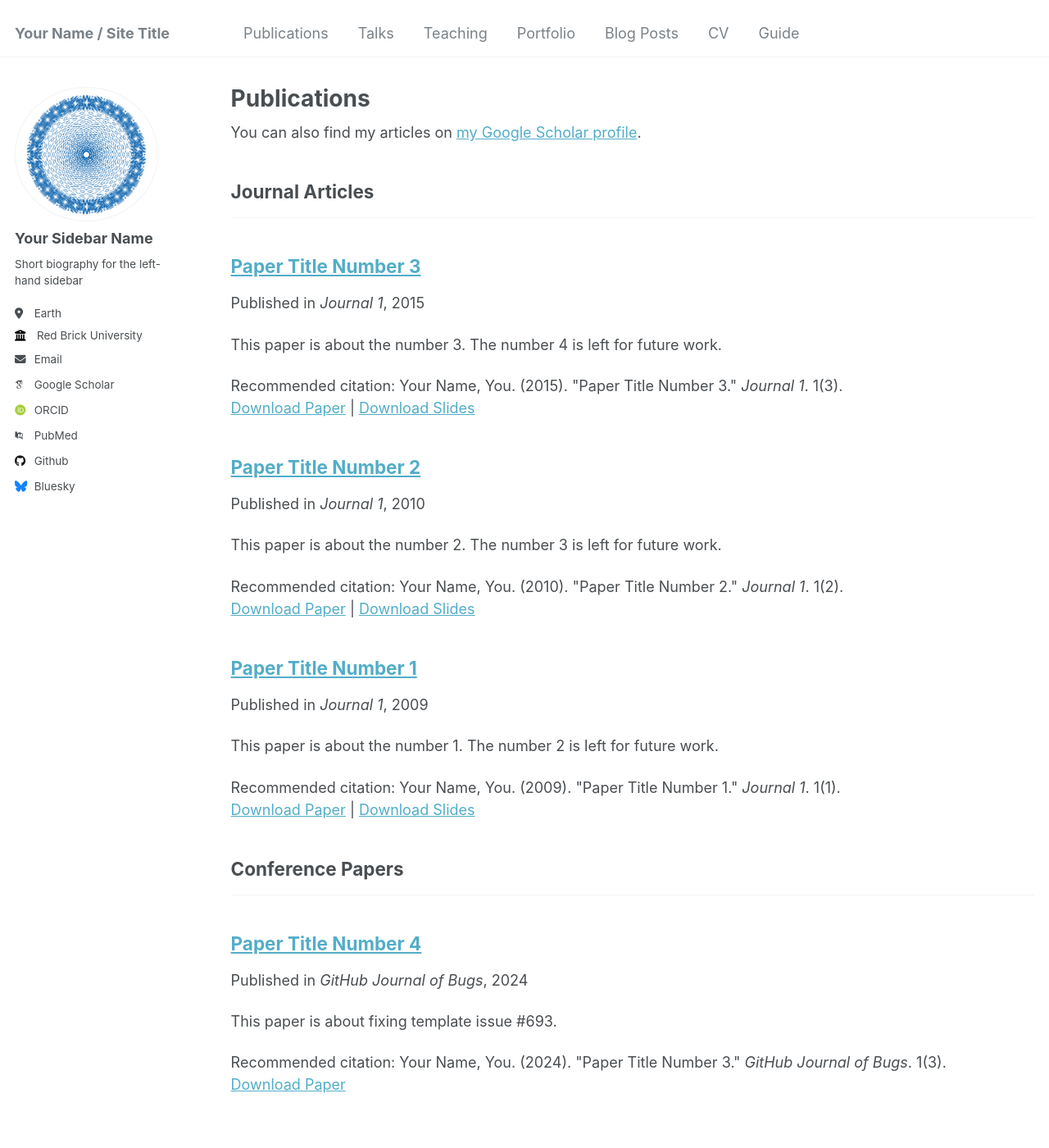
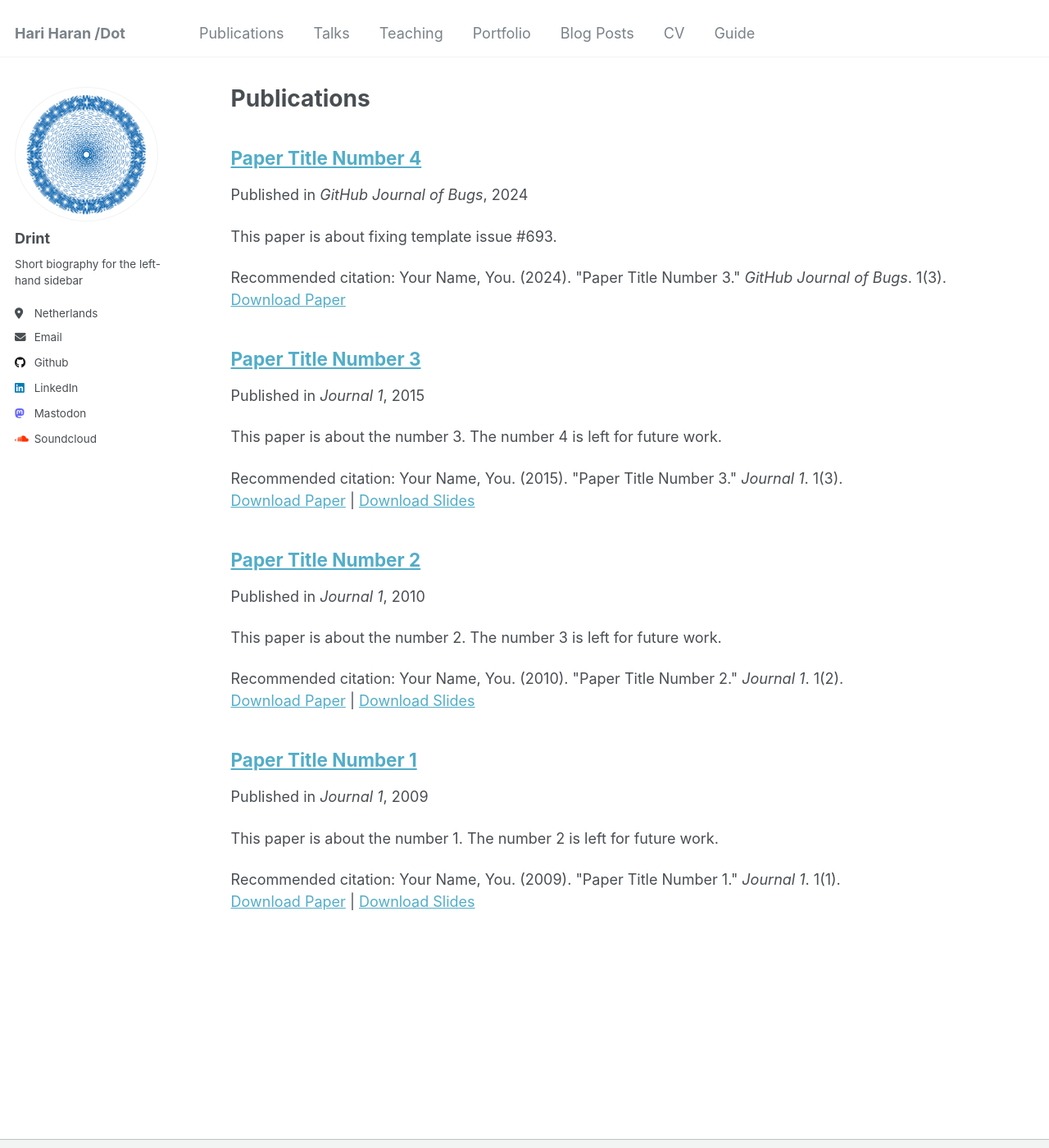
Before and after one commit to hariharan382/drint.github.io, a Jekyll site: the page built from _pages/publications.html, in a window 1280 px wide and 1400 px high. Shown: the whole window at 82% size. Built offline with Jekyll 4.4.1, drawn with Linux system fonts in a browser that asks for light colours; some web fonts are replaced; part of the change alters nothing that is shown; some of the changed text lies outside the part shown.

```diff
--- a/_config.yml
+++ b/_config.yml
@@ -7,14 +7,16 @@
 # server process.
 
 # Basic Site Settings
-locale                   : "en-US"
-title                    : "Your Name / Site Title"
+locale                   : "en-NL"
+title                    : "Hari Haran /Dot"
 title_separator          : "-"
-name                     : &name "Your Name"
-description              : &description "personal description"
-url                      : https://academicpages.github.io # the base hostname & protocol for your site e.g. "https://mmistakes.github.io"
+name                     : &name "Hari Haran"
+description              : &description "Personal webpage"
+url                      : "https://hariharan382.github.io/drint.github.io/" # the base hostname & protocol for your site e.g. "https://mmistakes.github.io"
 baseurl                  : "" # the subpath of your site, e.g. "/blog"
-repository               : "academicpages/academicpages.github.io"
+repository               : "hariharan382/drint.github.io"
+
+
 
 # Site Author - The following control what appear as part of the author content on the side bar.
 #               If a field is blank the icon and link will not appear, otherwise it will be shown.
@@ -22,111 +24,23 @@ repository               : "academicpages/academicpages.github.io"
 author:
   # Biographic information
   avatar           : "profile.png"
-  name             : "Your Sidebar Name"
-  pronouns         : # example: "she/her"
+  name             : "Drint"
   bio              : "Short biography for the left-hand sidebar"
-  location         : "Earth"
-  employer         : "Red Brick University"
+  location         : "Netherlands"
+  University         : "University of Twente"
   uri              : # URL
-  email            : "none@example.org"
+  email            : "rhariharan909@gmail.com"
 
-  # Academic websites
-  arxiv            : # URL - Update with the correct link to your profile
-  googlescholar    : "https://scholar.google.com/citations?user=PS_CX0AAAAAJ"
-  impactstory      : # URL
-  orcid            : "http://orcid.org/yourorcidurl"
-  semantic         : # URL
-  pubmed           : "https://www.ncbi.nlm.nih.gov/pubmed/?term=john+snow"
-  researchgate     : # URL
 
   # Repositories and software development
-  bitbucket        : # Username - Update with your username on the site
-  codepen          : # Username
-  dribbble         : # Username
-  github           : "academicpages"
-  kaggle           : # Username
-  stackoverflow    : # User number or user number and name (i.e., use "1" or "1/jeff-atwood")
+  github           : "hariharan382"
+  Huggingface      : "Drint"
+
 
   # Social media
-  bluesky          : "bsky.app" # Replace this with you Bluesky username
-  facebook         : # Username
-  flickr           : # Username
-  foursquare       : # Username
-  goodreads        : # Username
-  google_plus      : # Username
-  keybase          : # Username
-  instagram        : # Username
-  lastfm           : # Username
-  linkedin         : # Username
-  mastodon         : # URL
-  medium           : # URL
-  pinterest        : # Username
-  soundcloud       : # Username
-  steam            : # Username
-  telegram         : # URL
-  tumblr           : # Username
-  twitter          : # Username for X / Twitter
-  vine             : # Username
-  weibo            : # Username
-  wikipedia        : # Username
-  xing             : # Username
-  youtube          : # Username
-  zhihu            : # URL
-
-# Publication Category - The following the list of publication categories and their headings
-publication_category:
-  books:
-    title: 'Books'
-  manuscripts:
-    title: 'Journal Articles'
-  conferences:
-    title: 'Conference Papers'
-
-
-
-# # Welcome to Jekyll!
-# #
-# # This config file is meant for settings that affect your entire site, values
-# # which you are expected to set up once and rarely need to edit after that.
-# # For technical reasons, this file is *NOT* reloaded automatically when you use
-# # `jekyll serve -l -H localhost`. If you change this file, please restart the
-# # server process.
-
-# # Basic Site Settings
-# locale                   : "en-NL"
-# title                    : "Hari Haran /Dot"
-# title_separator          : "-"
-# name                     : &name "Hari Haran"
-# description              : &description "Personal webpage"
-# url                      : "https://hariharan382.github.io/drint.github.io/" # the base hostname & protocol for your site e.g. "https://mmistakes.github.io"
-# baseurl                  : "" # the subpath of your site, e.g. "/blog"
-# repository               : "hariharan382/drint.github.io"
-
-
-
-# # Site Author - The following control what appear as part of the author content on the side bar.
-# #               If a field is blank the icon and link will not appear, otherwise it will be shown.
-# #               Additional customization can be done by editing /_includes/author-profile.html
-# author:
-#   # Biographic information
-#   avatar           : "profile.png"
-#   name             : "Drint"
-#   bio              : "Short biography for the left-hand sidebar"
-#   location         : "Netherlands"
-#   University         : "University of Twente"
-#   uri              : # URL
-#   email            : "rhariharan909@gmail.com"
-
-
-#   # Repositories and software development
-#   github           : "hariharan382"
-#   Huggingface      : "Drint"
-
-
-#   # Social media
-#   linkedin         : "www.linkedin.com/in/hari-haran-379579181"
-#   mastodon         : "Drint"
-#   soundcloud       : "https://soundcloud.com/drint382?utm_source=clipboard&utm_medium=text&utm_campaign=social_sharing"
+  linkedin         : "www.linkedin.com/in/hari-haran-379579181"
+  mastodon         : "Drint"
+  soundcloud       : "https://soundcloud.com/drint382?utm_source=clipboard&utm_medium=text&utm_campaign=social_sharing"
 
 
 
```
